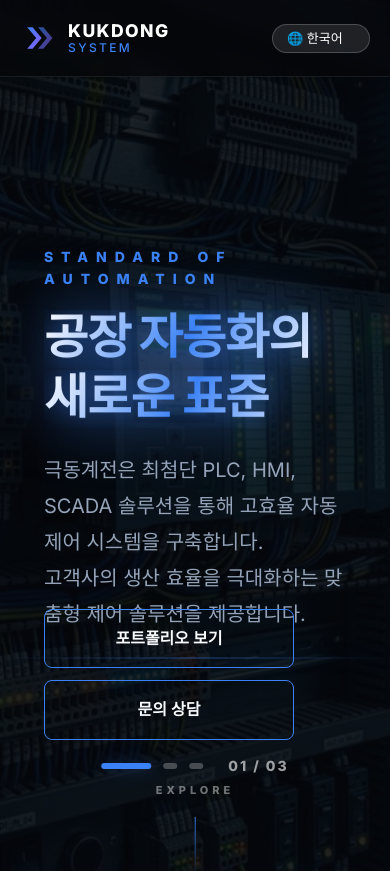
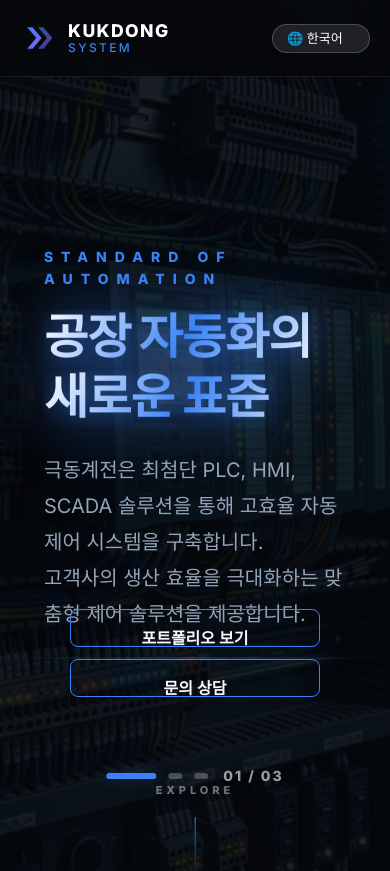
Before and after one commit to kukdongSystem/kukdongsystem, a Next.js app: page / in a window 390 px wide. Shown: the top 871 px of the page. Built offline with nearby package versions, Linux system fonts and the light colour scheme.

Commit message:
UI: Final mobile layout fixes for hero buttons and indicators

```diff
--- a/src/app/globals.css
+++ b/src/app/globals.css
@@ -453,18 +453,31 @@ nav .container {
 
 .hero-btns-persistent {
   position: absolute;
-  top: 70%;
-  left: 24px;
+  top: 65%;
+  left: 20px;
   display: flex;
-  gap: 20px;
-  width: calc(100% - 48px);
+  gap: 12px;
+  width: calc(100% - 40px);
   animation: fadeInUp 1s ease forwards 1s;
   z-index: 50;
 }
 
+@media (max-width: 768px) {
+  .hero-btns-persistent {
+    top: auto;
+    bottom: 120px;
+    flex-direction: column;
+    align-items: center;
+  }
+  .hero-btns-persistent a {
+    width: 100%;
+    max-width: 280px;
+  }
+}
+
 @media (max-height: 700px) {
   .hero-btns-persistent {
-    top: 65%;
+    bottom: 100px;
   }
 }
 
@@ -488,7 +501,7 @@ nav .container {
 
 .hero-indicators {
   position: absolute;
-  bottom: 80px;
+  bottom: 60px;
   left: 24px;
   display: flex;
   align-items: center;
@@ -498,9 +511,10 @@ nav .container {
 
 @media (max-width: 768px) {
   .hero-indicators {
-    bottom: 40px;
+    bottom: 30px;
     left: 50%;
     transform: translateX(-50%);
+    gap: 15px;
   }
 }
 
```
